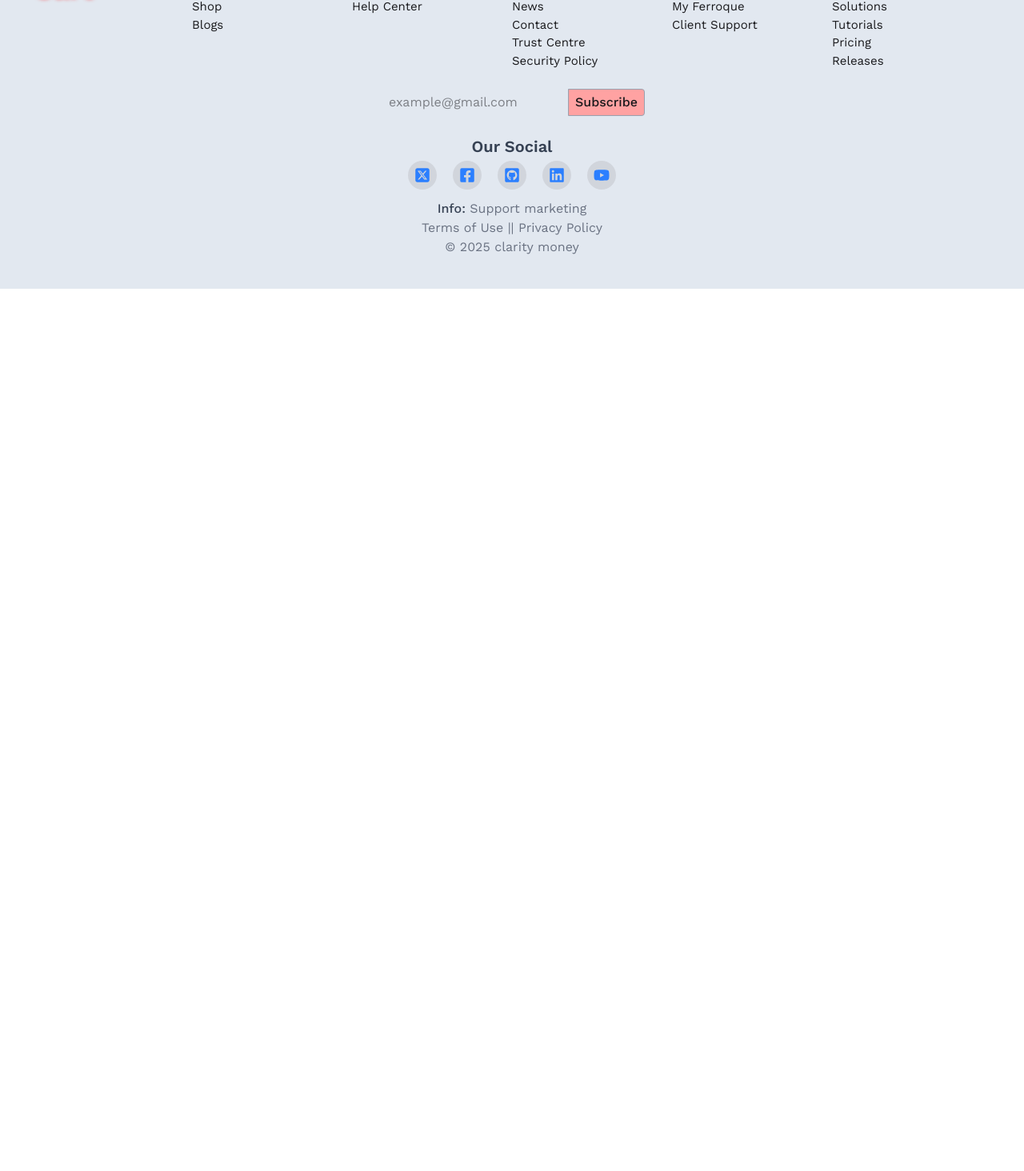
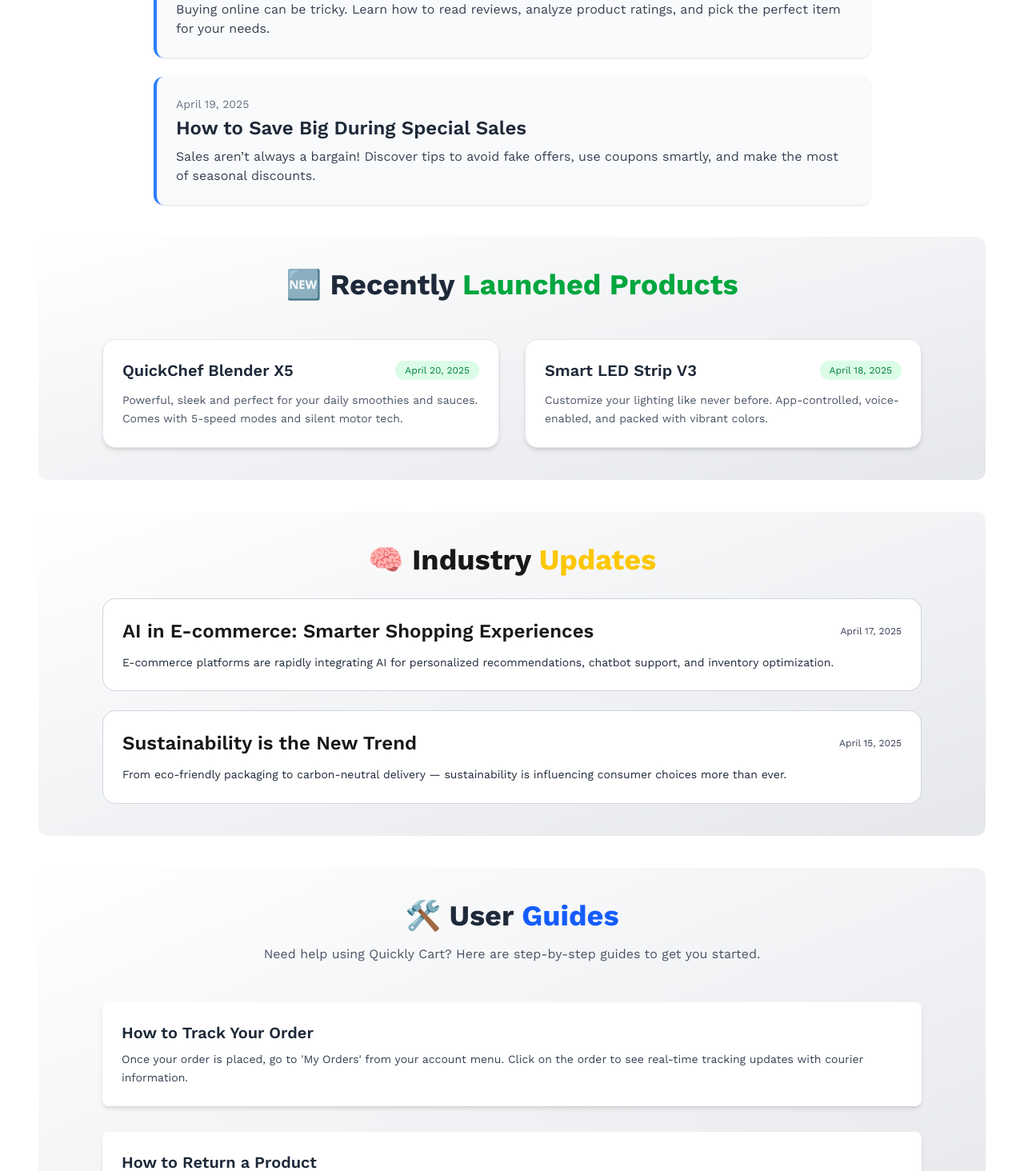
Before and after one commit to vanhellsing102/quickly-cart, a React (Vite) app in the folder quickly-cart-client/: page /blogs in a window 1280 px wide. Shown: the part 246-1710 px from the top of the page at 80% size. Before the commit the page ends 800 px from the top, so only its background shows below. Built offline with nearby package versions, Linux system fonts and the light colour scheme; no server answers.

Commit message:
blogs page design

```diff
--- a/quickly-cart-client/src/pages/About/About.jsx
+++ b/quickly-cart-client/src/pages/About/About.jsx
@@ -7,7 +7,7 @@ import MeetTheDev from './MeetTheDev';
 
 const About = () => {
     return (
-        <div className='mt-5 space-y-10'>
+        <div className='mt-12 space-y-10'>
             <Ourmission></Ourmission>
             <MySelf></MySelf>
             <WhyQuickyCart></WhyQuickyCart>
--- a/quickly-cart-client/src/pages/Blogs/Blogs.jsx
+++ b/quickly-cart-client/src/pages/Blogs/Blogs.jsx
@@ -1,9 +1,15 @@
-import React from 'react';
+import IndustryUpdate from "./IndustryUpdate";
+import NewProductRealiz from "./NewProductRealiz";
+import ShoppingTips from "./ShoppingTips";
+import UserGuides from "./UserGuides";
 
 const Blogs = () => {
     return (
-        <div>
-
+        <div className='mt-7 space-y-10'>
+            <ShoppingTips></ShoppingTips>
+            <NewProductRealiz></NewProductRealiz>
+            <IndustryUpdate></IndustryUpdate>
+            <UserGuides></UserGuides>
         </div>
     );
 };
--- /dev/null
+++ b/quickly-cart-client/src/pages/Blogs/IndustryUpdate.jsx
@@ -0,0 +1,48 @@
+import React from 'react';
+
+const IndustryUpdate = () => {
+    const updates = [
+        {
+          title: "AI in E-commerce: Smarter Shopping Experiences",
+          date: "April 17, 2025",
+          description:
+            "E-commerce platforms are rapidly integrating AI for personalized recommendations, chatbot support, and inventory optimization.",
+        },
+        {
+          title: "Sustainability is the New Trend",
+          date: "April 15, 2025",
+          description:
+            "From eco-friendly packaging to carbon-neutral delivery — sustainability is influencing consumer choices more than ever.",
+        },
+      ];
+
+      return (
+        <div className="bg-gradient-to-br from-white to-gray-200 rounded-xl py-10">
+          <h2 className="text-4xl font-bold text-center mb-7">
+            🧠 Industry <span className="text-yellow-400">Updates</span>
+          </h2>
+          <div className="max-w-5xl mx-auto space-y-6">
+            {updates.map((update, index) => (
+              <div
+                key={index}
+                className="bg-white border border-gray-300 p-6 rounded-2xl hover:shadow-gray-400/20 hover:shadow-xl transition-all duration-300"
+              >
+                <div className="flex justify-between items-center mb-3">
+                  <h3 className="text-2xl font-semibold">
+                    {update.title}
+                  </h3>
+                  <span className="text-xs text-gray-700">
+                    {update.date}
+                  </span>
+                </div>
+                <p className="text-gray-800 leading-relaxed text-sm">
+                  {update.description}
+                </p>
+              </div>
+            ))}
+          </div>
+        </div>
+      );
+};
+
+export default IndustryUpdate;
--- /dev/null
+++ b/quickly-cart-client/src/pages/Blogs/NewProductRealiz.jsx
@@ -0,0 +1,47 @@
+import React from 'react';
+
+const NewProductRealiz = () => {
+    const products = [
+        {
+          name: "QuickChef Blender X5",
+          releaseDate: "April 20, 2025",
+          description:
+            "Powerful, sleek and perfect for your daily smoothies and sauces. Comes with 5-speed modes and silent motor tech.",
+        },
+        {
+          name: "Smart LED Strip V3",
+          releaseDate: "April 18, 2025",
+          description:
+            "Customize your lighting like never before. App-controlled, voice-enabled, and packed with vibrant colors.",
+        },
+      ];
+      return (
+        <div className="bg-gradient-to-br from-white to-gray-200 rounded-xl py-10">
+          <h2 className="text-4xl font-bold text-center text-gray-800 mb-12">
+            🆕 Recently <span className="text-green-600">Launched Products</span>
+          </h2>
+          <div className="grid grid-cols-1 md:grid-cols-2 gap-8 max-w-5xl mx-auto">
+            {products.map((product, index) => (
+              <div
+                key={index}
+                className="rounded-2xl border border-gray-200 bg-white p-6 shadow-md hover:shadow-xl transition-all duration-300"
+              >
+                <div className="flex justify-between items-center mb-3">
+                  <h3 className="text-xl font-semibold text-gray-800">
+                    {product.name}
+                  </h3>
+                  <span className="text-xs bg-green-100 text-green-700 px-3 py-1 rounded-full">
+                    {product.releaseDate}
+                  </span>
+                </div>
+                <p className="text-gray-600 text-sm leading-relaxed">
+                  {product.description}
+                </p>
+              </div>
+            ))}
+          </div>
+        </div>
+      );
+};
+
+export default NewProductRealiz;
--- /dev/null
+++ b/quickly-cart-client/src/pages/Blogs/ShoppingTips.jsx
@@ -0,0 +1,42 @@
+import React from 'react';
+
+const ShoppingTips = () => {
+    const tips = [
+        {
+          title: "How to Choose the Right Product",
+          date: "April 20, 2025",
+          excerpt:
+            "Buying online can be tricky. Learn how to read reviews, analyze product ratings, and pick the perfect item for your needs.",
+        },
+        {
+          title: "How to Save Big During Special Sales",
+          date: "April 19, 2025",
+          excerpt:
+            "Sales aren’t always a bargain! Discover tips to avoid fake offers, use coupons smartly, and make the most of seasonal discounts.",
+        },
+      ];
+
+      return (
+        <div className="bg-white">
+          <h2 className="text-4xl font-bold text-center text-gray-800 mb-10">
+            🛒 Shopping Tips That Save You Money
+          </h2>
+          <div className="max-w-4xl mx-auto space-y-6">
+            {tips.map((tip, index) => (
+              <div
+                key={index}
+                className="border-l-4 border-blue-500 bg-gray-50 p-6 rounded-xl shadow-sm hover:shadow-md transition duration-300"
+              >
+                <p className="text-sm text-gray-500 mb-1">{tip.date}</p>
+                <h3 className="text-2xl font-semibold text-gray-800 mb-2">
+                  {tip.title}
+                </h3>
+                <p className="text-gray-700">{tip.excerpt}</p>
+              </div>
+            ))}
+          </div>
+        </div>
+      );
+};
+
+export default ShoppingTips;
--- /dev/null
+++ b/quickly-cart-client/src/pages/Blogs/UserGuides.jsx
@@ -0,0 +1,43 @@
+import React from 'react';
+
+const UserGuides = () => {
+    const guides = [
+        {
+          title: "How to Track Your Order",
+          content:
+            "Once your order is placed, go to 'My Orders' from your account menu. Click on the order to see real-time tracking updates with courier information.",
+        },
+        {
+          title: "How to Return a Product",
+          content:
+            "Go to the 'My Orders' section, choose the product you want to return, and select 'Request Return'. Follow the steps and schedule pickup easily.",
+        },
+      ];
+
+      return (
+        <div className="bg-gradient-to-br from-white to-gray-200 rounded-xl py-10">
+          <div className="max-w-6xl mx-auto text-center mb-12">
+            <h2 className="text-4xl font-bold text-gray-800 mb-4">
+              🛠️ User <span className="text-blue-600">Guides</span>
+            </h2>
+            <p className="text-gray-600 mb-12 text-sm md:text-base">
+              Need help using Quickly Cart? Here are step-by-step guides to get you started.
+            </p>
+          </div>
+
+          <div className="max-w-5xl mx-auto space-y-8">
+            {guides.map((guide, index) => (
+              <div
+                key={index}
+                className="bg-white p-6 rounded-lg shadow-md hover:shadow-xl transition duration-300"
+              >
+                <h3 className="text-xl font-semibold text-gray-800 mb-2">{guide.title}</h3>
+                <p className="text-gray-700 text-sm leading-relaxed">{guide.content}</p>
+              </div>
+            ))}
+          </div>
+        </div>
+      );
+};
+
+export default UserGuides;
```
